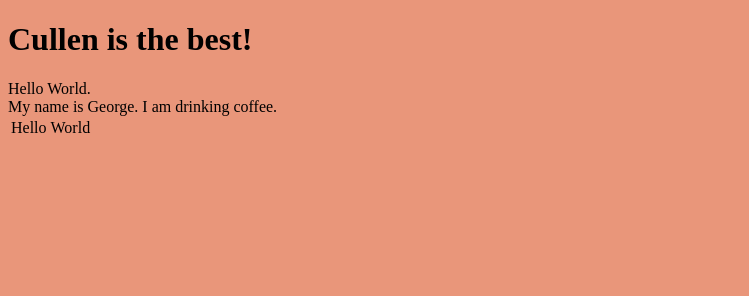
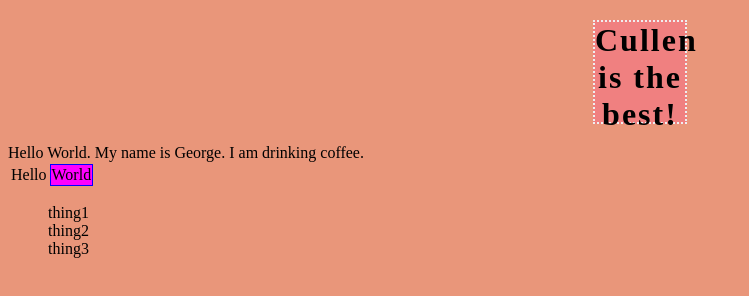
Before and after one commit to georgepapagapitos/cullen-html-css, a plain HTML site: page index.html in a window 1280 px wide. Shown: the whole page, without its empty margins (0-749 px from the left). Drawn offline with Linux system fonts and the light colour scheme.

Commit message:
added css styling

```diff
--- a/index.html
+++ b/index.html
@@ -7,15 +7,23 @@
     <title>Cullen is the best</title>
   </head>
   <body>
-    <h1>Cullen is the best!</h1>
-    <div>Hello World.</div>
-    <span>My name is George.</span>
-    <span>I am drinking coffee.</span>
+    <div>
+      <h1 class="special">Cullen is the best!</h1>
+      <span>Hello World.</span>
+      <span>My name is George.</span>
+      <span>I am drinking coffee.</span>
+    </div>
     <table>
       <tr>
         <td>Hello</td>
-        <td id="world">World</td>
+        <td class="special">World</td>
       </tr>
     </table>
+
+    <ul>
+      <li>thing1</li>
+      <li>thing2</li>
+      <li>thing3</li>
+    </ul>
   </body>
 </html>
--- a/styles.css
+++ b/styles.css
@@ -1,3 +1,27 @@
 body {
   background-color: darksalmon;
 }
+
+.special {
+  border: 2px dotted #efefef;
+}
+
+h1 {
+  height: 100px;
+  width: 90px;
+  background: lightcoral;
+  margin: 20px auto;
+  text-align: center;
+  letter-spacing: 2px;
+}
+
+td.special,
+li:hover {
+  background-color: fuchsia;
+  border: 1px solid blue;
+  display: inline-block;
+}
+
+ul {
+  list-style-type: none;
+}
```
